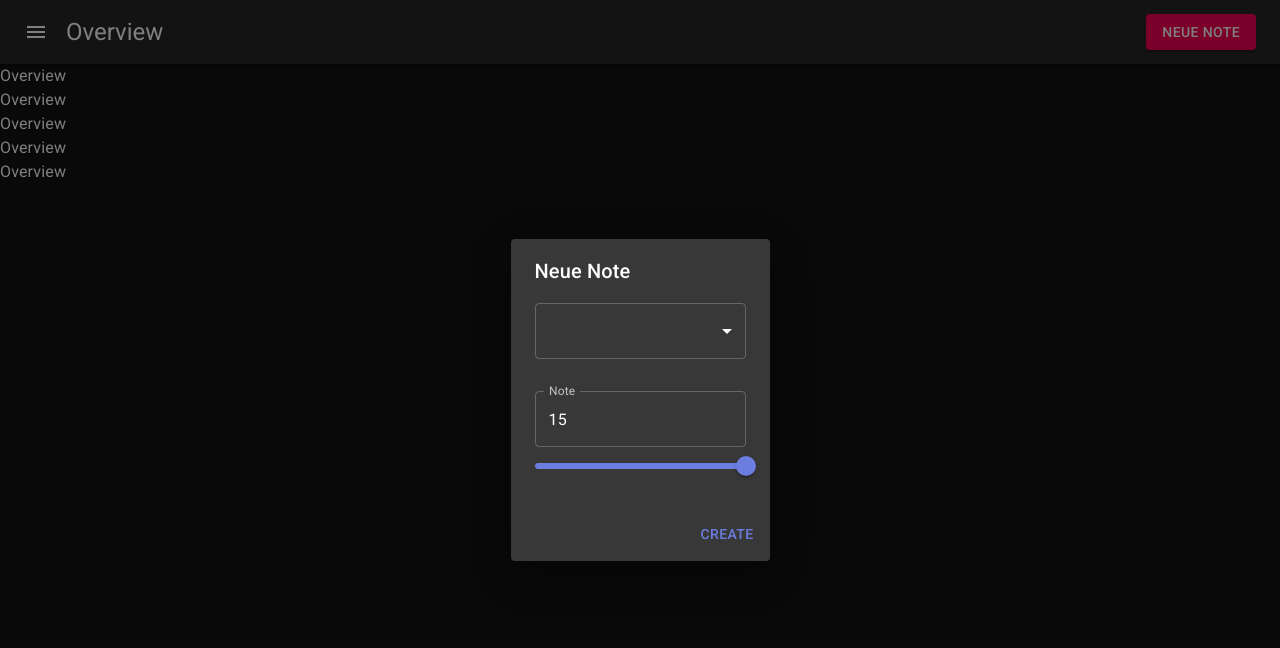
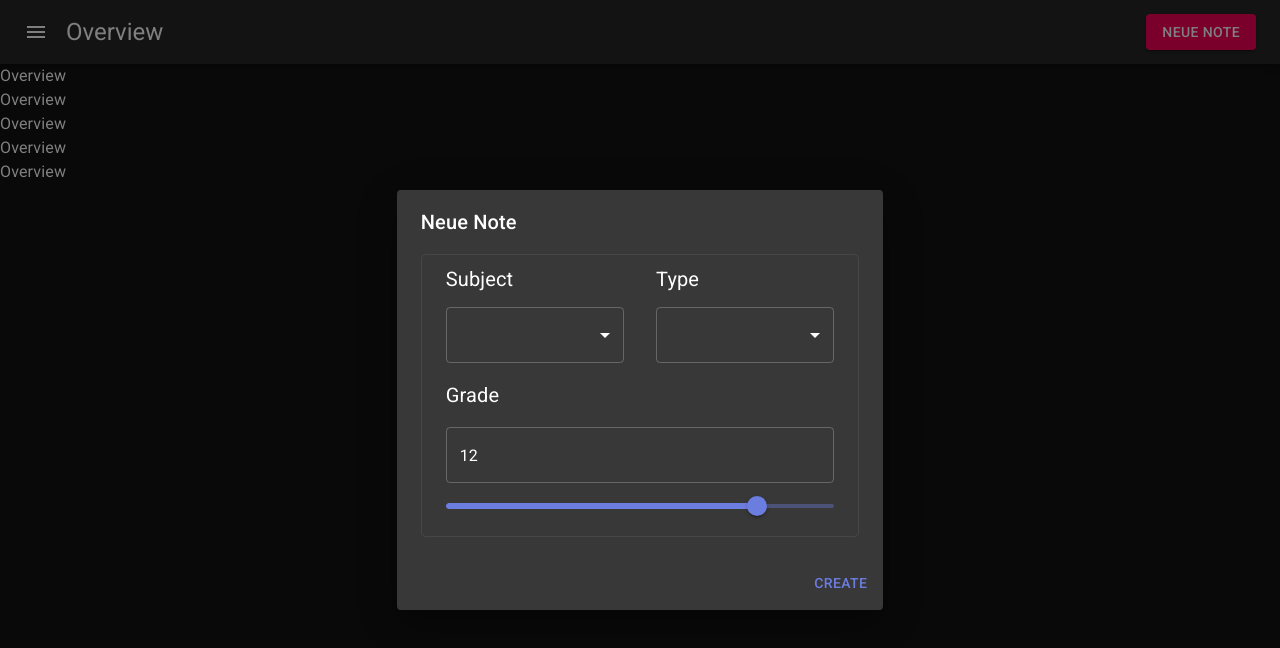
Before and after one commit to H3rmt/grades, a React (Vite) app: page / in a window 1280 px wide. Both pictures are taken after a click on the button "NEUE NOTE". Shown: the top 648 px of the page. Built offline with nearby package versions, Linux system fonts and the light colour scheme.

Commit message:
updated Modal UI

```diff
--- a/src/components/NewGradeModal/NewGradeModal.tsx
+++ b/src/components/NewGradeModal/NewGradeModal.tsx
@@ -1,23 +1,26 @@
 import React, {ChangeEvent, useState} from 'react';
 import {
-	Box,
 	Button,
 	Dialog,
 	DialogActions,
 	DialogContent,
 	DialogTitle,
 	FormControl,
+	Grid,
 	MenuItem,
 	Select,
 	SelectChangeEvent,
 	Slider,
-	Stack,
-	TextField
+	TextField,
+	Typography
 } from "@mui/material";
+import "./NewGradleModal.css"
+
 
 function NewGradeModal(props: { open: boolean, closeModal: () => void }) {
-	const [grade, setGrade] = useState(15)
+	const [grade, setGrade] = useState(12)
 	const [subject, setSubject] = useState("")
+	const [type, setType] = useState("")
 
 	const handleGradeSliderChange = (event: Event, newValue: number | number[]) => {
 		setGrade(newValue as number);
@@ -31,23 +34,38 @@ function NewGradeModal(props: { open: boolean, closeModal: () => void }) {
 		setSubject(event.target.value)
 	}
 
+	const handleTypeSelectChange = (event: SelectChangeEvent) => {
+		setType(event.target.value)
+	}
+
 	return (<Dialog open={props.open} onClose={props.closeModal}>
 		<DialogTitle>Neue Note</DialogTitle>
 		<DialogContent>
 			<FormControl variant="outlined">
-				<Stack spacing={3}>
-					<Select label="Subject" value={subject} margin="dense" onChange={handleSubjectSelectChange}>
-						<MenuItem value="">
-							<em>None</em>
-						</MenuItem>
-						<MenuItem value={10}>Twenty</MenuItem>
-					</Select>
-					{/*Autocomplete*/}
-					<Box>
-						<TextField value={grade} type="number" margin="dense" label="Note" onChange={handleGradeInputChange}/>
+				<Grid container className="settingBox" padding={1}>
+					<Grid item xs={6} gap={2} padding={2} paddingTop={0}>
+						<Typography variant="h6" fontWeight="normal" paddingBottom={1.5}>Subject</Typography>
+						<Select value={subject} margin="none" onChange={handleSubjectSelectChange} fullWidth>
+							<MenuItem value={10}>Ten</MenuItem>
+							<MenuItem value={20}>Twenty</MenuItem>
+							<MenuItem value={30}>Thirty</MenuItem>
+						</Select>
+					</Grid>
+					<Grid item xs={6} gap={2} padding={2} paddingTop={0}>
+						<Typography variant="h6" fontWeight="normal" paddingBottom={1.5}>Type</Typography>
+						<Select value={type} margin="none" onChange={handleTypeSelectChange} fullWidth>
+							<MenuItem value={10}>FEF</MenuItem>
+							<MenuItem value={20}>FUF</MenuItem>
+							<MenuItem value={30}>GRRR</MenuItem>
+						</Select>
+					</Grid>
+					<Grid item xs gap={2} padding={2} paddingY={0}>
+						<Typography variant="h6" fontWeight="normal" paddingBottom={0}>Grade</Typography>
+						{/* TODO correct margin + padding */}
+						<TextField value={grade} type="number" fullWidth margin="normal" onChange={handleGradeInputChange}/>
 						<Slider value={grade} color="primary" min={0} max={15} onChange={handleGradeSliderChange}/>
-					</Box>
-				</Stack>
+					</Grid>
+				</Grid>
 			</FormControl>
 		</DialogContent>
 		<DialogActions>
--- /dev/null
+++ b/src/components/NewGradeModal/NewGradleModal.css
@@ -0,0 +1,4 @@
+.settingBox {
+	border: rgba(93, 93, 93, 0.4) solid thin;
+	border-radius: 0.3rem;
+}
```
